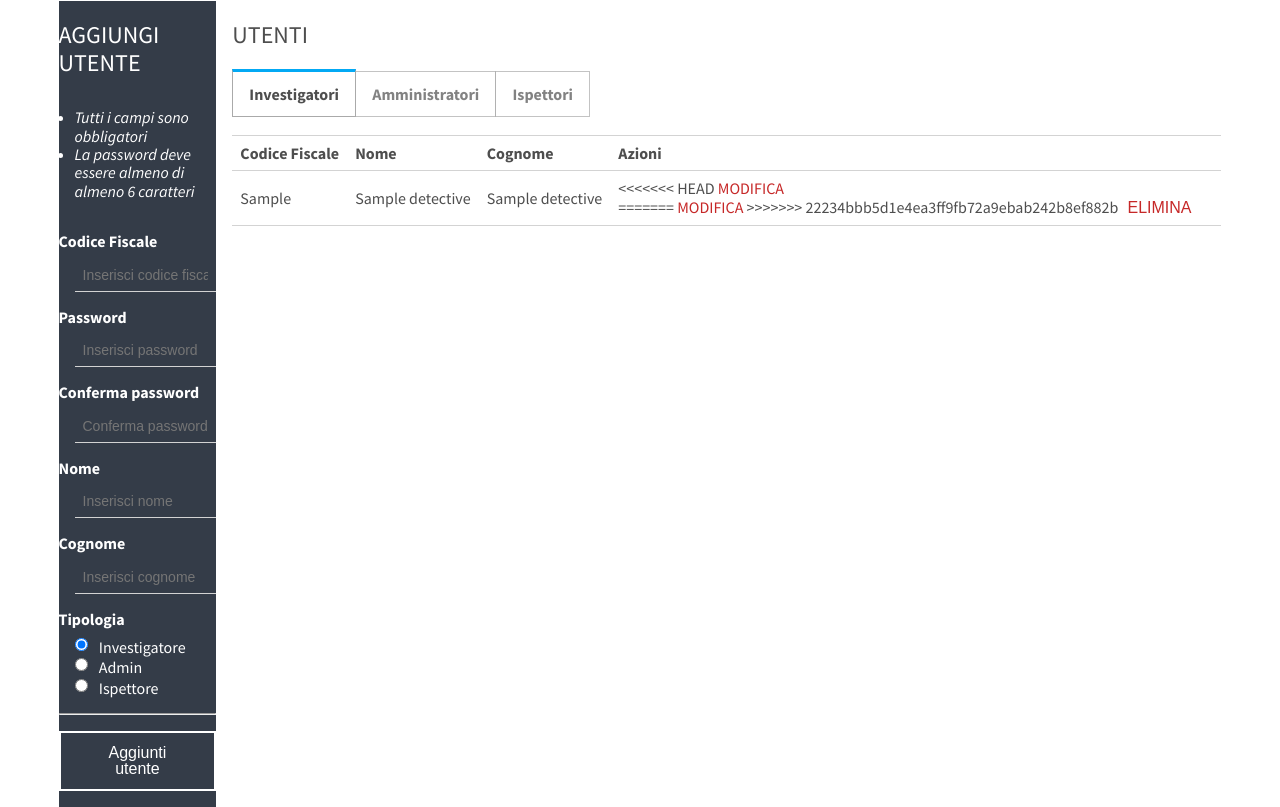
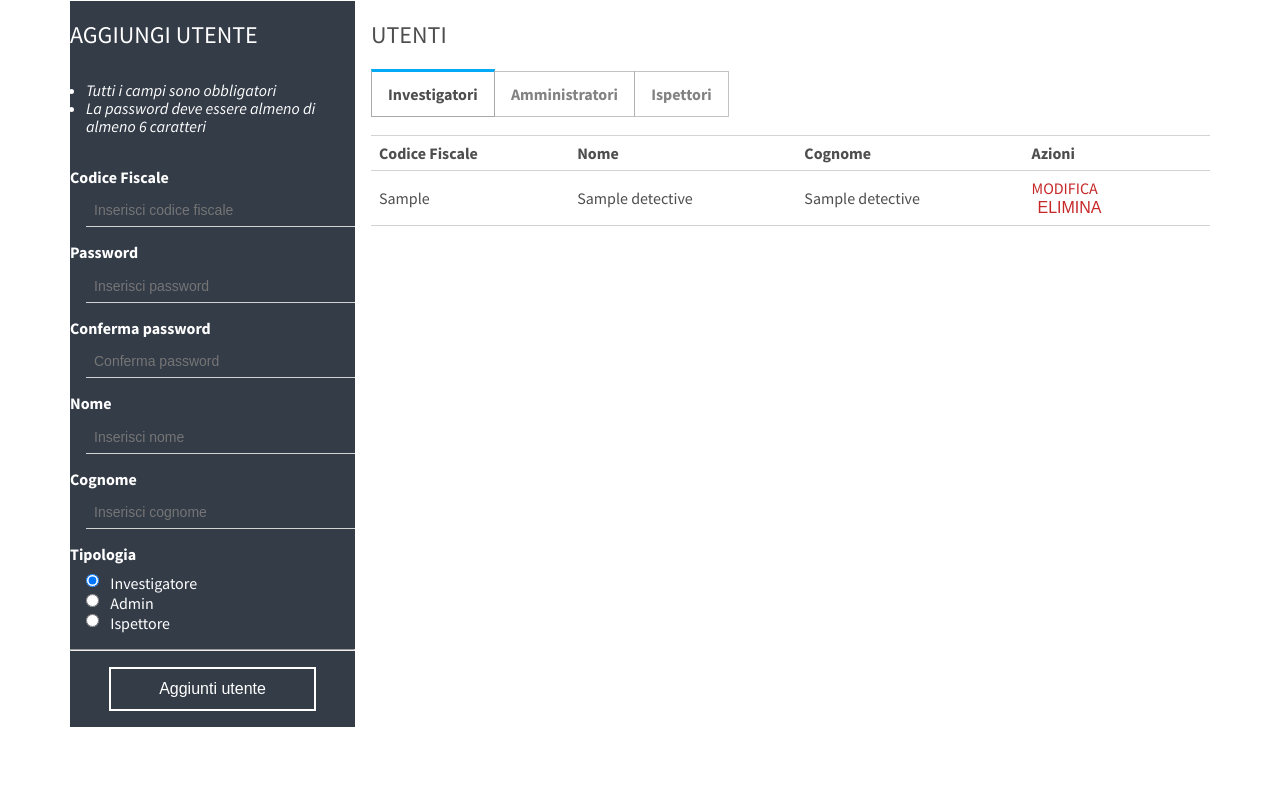
Before and after one commit to jiayihu/tecweb, a PHP site: the page made by source/app/views/utenti.view.php in a window 1280 px wide. Shown: the part 68-875 px from the top of the page. After the commit the page ends 795 px from the top, so only its background shows below. Run offline with PHP 8.4, Linux system fonts and the light colour scheme; the template is opened without the code that fills it: most values are stand-ins (such as "Sample title", 1, 10 or a date in 2020); data that the repository does not hold is empty; some libraries are stand-ins or nearby versions.

Commit message:
Risolto conflitto

```diff
--- a/source/app/views/utenti.view.php
+++ b/source/app/views/utenti.view.php
@@ -137,13 +137,8 @@
               <td><?= $genericUser->nome ?></td>
               <td><?= $genericUser->cognome ?></td>
               <td class="actions">
-<<<<<<< HEAD
-                <a class="uppercase" href="/utenti?modifica=true&codice_fiscale=<?= $genericUser->codice_fiscale ?>&role=detective">Modifica</a>
-                <form action="/elimina-utente" method="post">
-=======
                 <a class="uppercase" href="<?= ROOT ?>/utenti?modifica=true&codice_fiscale=<?= $genericUser->codice_fiscale ?>&role=detective">Modifica</a>
                 <form action="<?= ROOT ?>/elimina-utente" method="post">
->>>>>>> 22234bbb5d1e4ea3ff9fb72a9ebab242b8ef882b
                   <input type="hidden" name="codice_fiscale" value="<?= $genericUser->codice_fiscale ?>">
                   <input type="hidden" name="role" value="detective">
                   <button type="submit" class="btn btn-link">Elimina</button>
```
